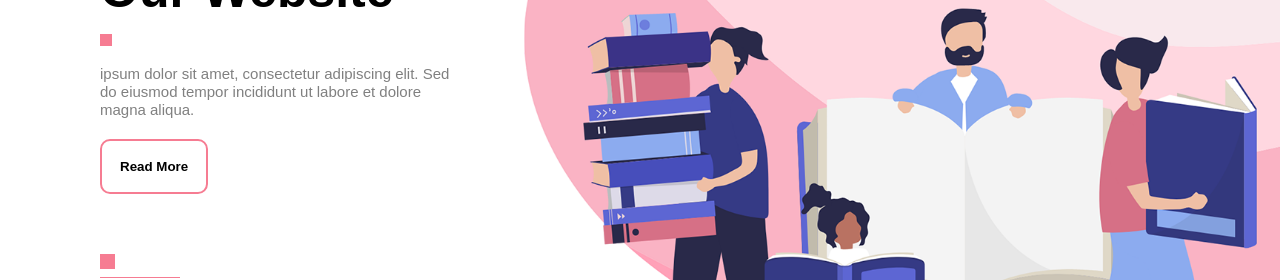
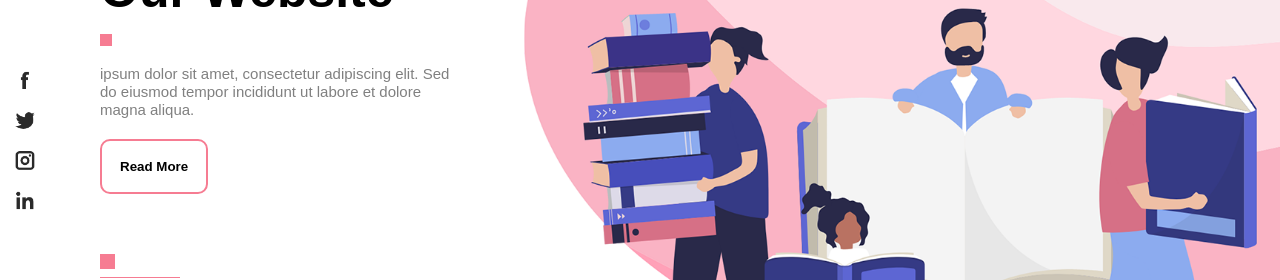
Before and after one commit to TeemaArab/static-website, a plain HTML site: page index.html in a window 1280 px wide. Shown: the part 250-530 px from the top of the page. Drawn offline with Linux system fonts and the light colour scheme.

Commit message:
social icon section done

```diff
--- a/index.html
+++ b/index.html
@@ -224,6 +224,16 @@
               </div>
             </div>
        </section>
+
+       <!-- social icons -->
+        <div class="social-icons">
+            <img src="images/facebook.png">
+            <img src="images/twitter.png">
+            <img src="images/instagram.png">
+            <img src="images/linkedin.png">
+
+        </div>
+
     <script>
         var menuBtn = document.getElementById("menuBtn");
         var sideNav = document.getElementById("sideNav");
--- a/style.css
+++ b/style.css
@@ -318,3 +318,19 @@ hr{
    flex-basis: 40%;
 
 }
+
+/* social icons */
+.social-icons{
+    width: 50px;
+    position: fixed;
+    top:50%;
+    left:0;
+    transform: translateY(-50%);
+    z-index: 1;
+}
+.social-icons img{
+    display:block;
+    width:20px;
+    margin: 0 auto 20px;
+    cursor: pointer;
+}
```
